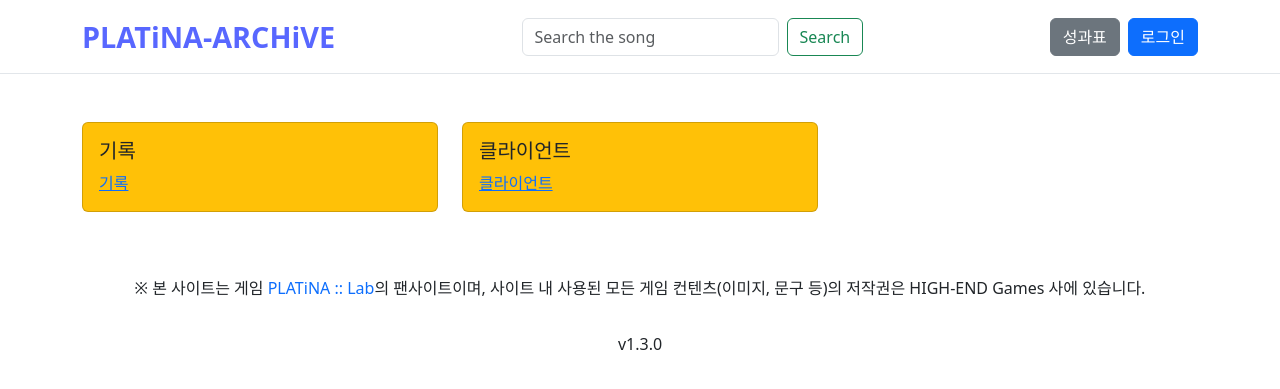
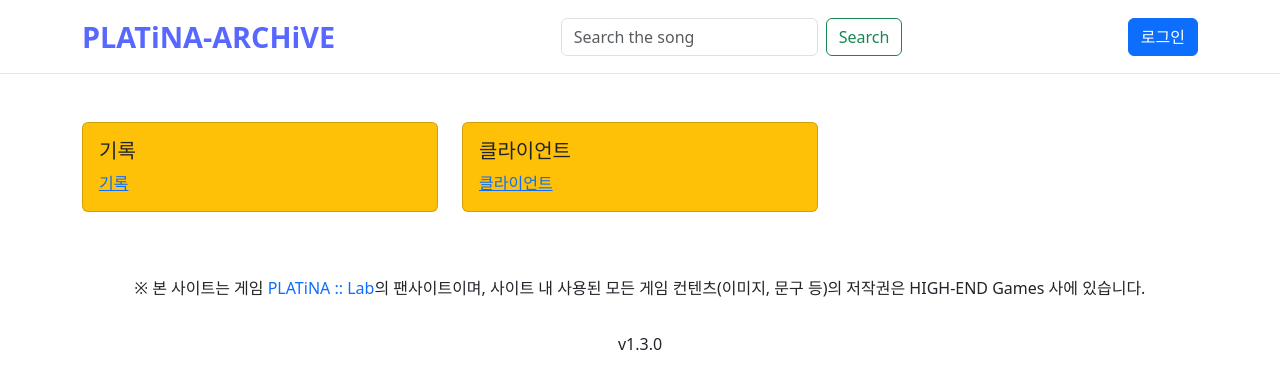
Before and after one commit to Minsuh1204/PlatinaArchive-Web, a Flask app: page / in a window 1280 px wide. Shown: the top 389 px of the page. Run offline with Flask 3, Linux system fonts and the light colour scheme; parts of the project's set-up code (start-up, migrations or seed data) failed here and were passed over; some libraries are stand-ins or nearby versions.

Commit message:
Fix base.html UI

```diff
--- a/templates/base.html
+++ b/templates/base.html
@@ -49,12 +49,12 @@
 
                 <div class="col-auto">
                     <div class="d-flex gap-2" role="group">
-                        <a href="/archive">
-                            <button type="button" class="btn btn-secondary">성과표</button>
-                        </a>
                         {% if current_user %}
                         <a href="/recent">
                             <button type="button" class="btn btn-primary">최근기록</button>
+                        </a>
+                        <a href="/archive">
+                            <button type="button" class="btn btn-secondary">성과표</button>
                         </a>
                         <a href="/logout">
                             <button type="button" class="btn btn-danger">로그아웃</button>
```
Lines whose indentation alone changed are shown as unchanged.
